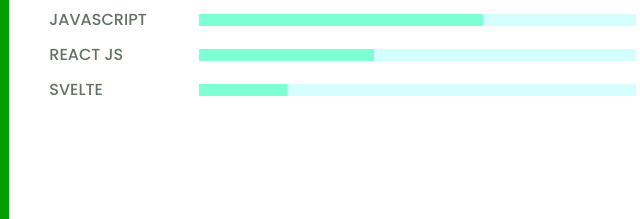
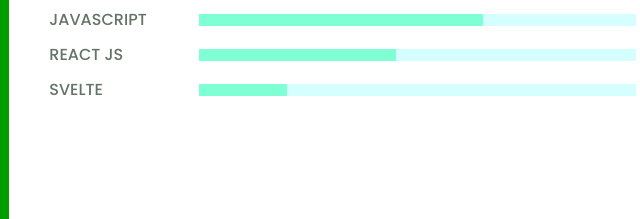
Before and after one commit to Hyperion147/resume.suryansu87, a plain HTML site: page index.html in a window 1280 px wide. Shown: the part 558-777 px from the top of the page, 464-1104 px from the left. Drawn offline with Linux system fonts and the light colour scheme.

Commit message:
react +5

```diff
--- a/index.html
+++ b/index.html
@@ -131,7 +131,7 @@
                 <div class="box">
                     <h4>React Js</h4>
                     <div class="percent">
-                        <div style="width: 40%;"></div>
+                        <div style="width: 45%;"></div>
                     </div>
                 </div>
                 <div class="box">
```
